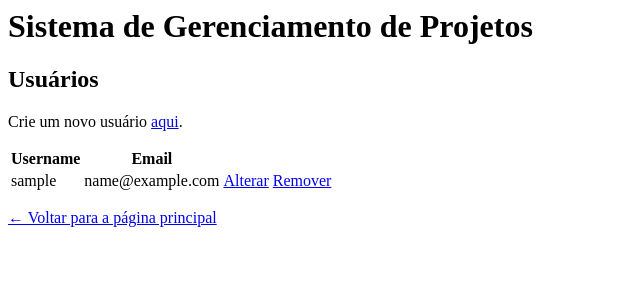
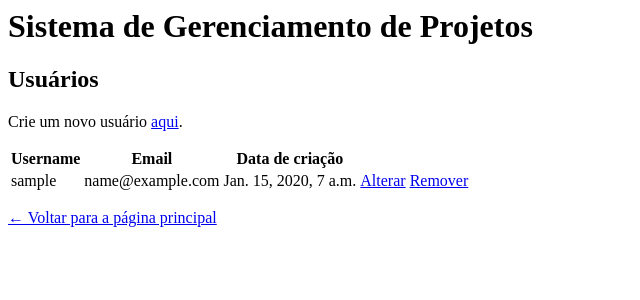
Before and after one commit to MAC0350/Projeto, a Django app: page /user/ in a window 1280 px wide. Shown: the top 300 px of the page, without its empty margins (0-640 px from the left). Run offline with Django 3.2, Linux system fonts and the light colour scheme; tables that the repository leaves empty hold one stand-in row (values such as "Sample post").

Commit message:
Add user date/time creation to view

```diff
--- a/fase3/gamma/management/templates/management/user.html
+++ b/fase3/gamma/management/templates/management/user.html
@@ -15,11 +15,13 @@
   <tr>
       <th>Username</th>
       <th>Email</th>
+      <th>Data de criação</th>
   </tr>
   {% for usuario in usuarios %}
   <tr>
     <td>{{usuario.username}}</td>
     <td>{{usuario.email}}</td>
+    <td>{{usuario.data_horario_criacao}}</td>
     <td><a href="{{usuario.username}}/edit/">Alterar</a></td>
     <td><a href="{{usuario.username}}/delete/">Remover</a></td>
   </tr>
```
